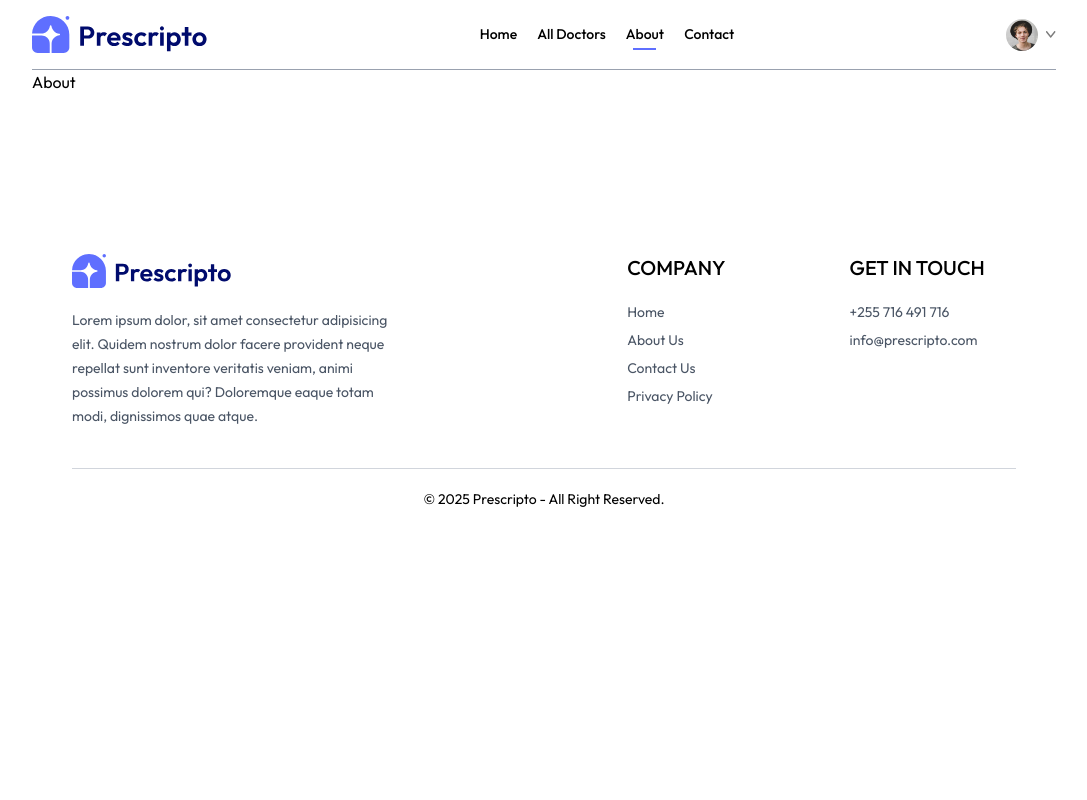
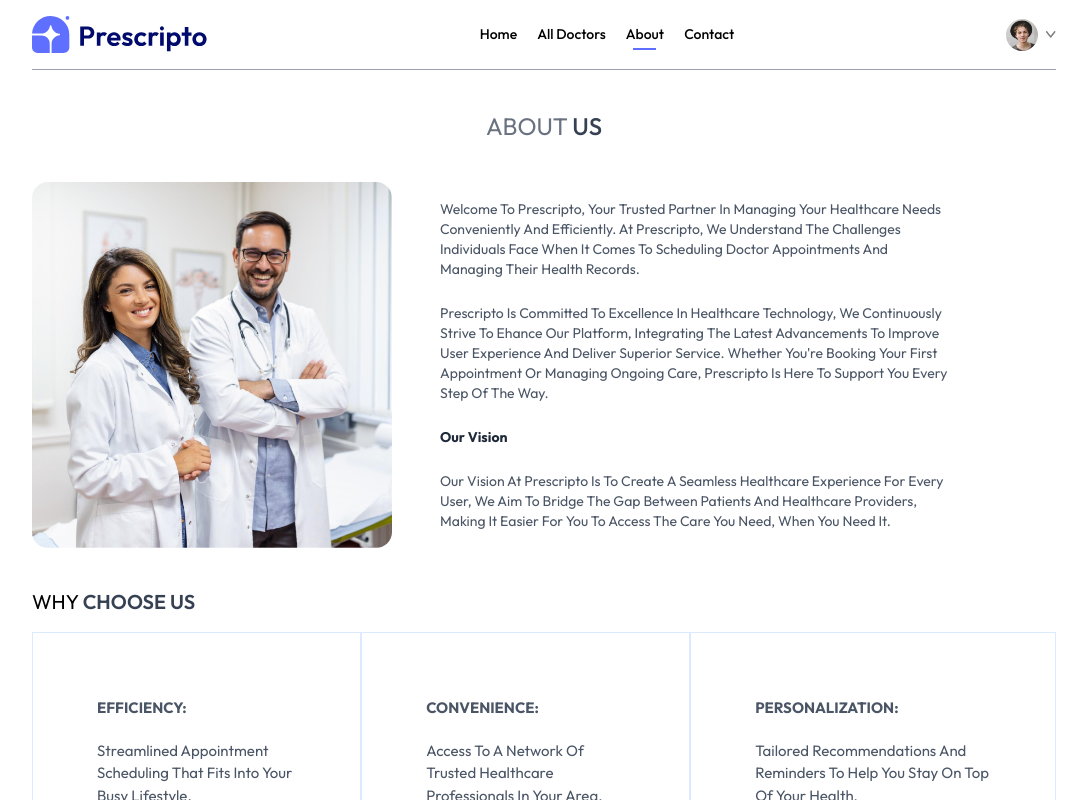
Before and after one commit to prospermbuma/prescripto, a React (Vite) app in the folder frontend/: page /about in a window 1280 px wide. Shown: the top 800 px of the page, without its empty margins (96-1183 px from the left). Built offline with nearby package versions, Linux system fonts and the light colour scheme.

Commit message:
Updated About page

```diff
--- /dev/null
+++ b/frontend/src/components/RelatedDoctors.jsx
@@ -0,0 +1,43 @@
+import React, { useContext, useEffect, useState } from 'react'
+import { AppContext } from '../context/AppContext'
+import { useNavigate } from 'react-router-dom';
+
+const RelatedDoctors = ({ docId, speciality }) => {
+
+    const navigate = useNavigate();
+
+    const { doctors } = useContext(AppContext);
+
+    const [relDocs, setRelDocs] = useState([]);
+
+    useEffect(() => {
+        if (doctors.length > 0 && speciality) {
+            const doctorData = doctors.filter((doc) => doc.speciality === speciality && doc._id !== docId);
+            setRelDocs(doctorData);
+        }
+    }, [doctors, speciality, docId])
+
+    return (
+        <div className='flex flex-col items-center gap-4 mt-0 my-16 text-gray-900 md:mx-10'>
+            <h1 className='text-3xl font-medium'>Related Doctors</h1>
+            <p className='sm:w-1/3 text-center text-sm'>Simply browse through our extensive list of trusted doctors.</p>
+            <div className='w-full grid grid-cols-auto gap-4 pt-5 gap-y-6 px-3 sm:px-0'>
+                {relDocs.slice(0, 5).map((item, index) => (
+                    <div onClick={() => { navigate(`/appointment/${item._id}`); scrollTo(0, 0); }} className='border border-blue-200 rounded-xl overflow-hidden cursor-pointer hover:translate-y-[-10px] transition-all duration-500' key={index}>
+                        <img className='bg-blue-50' src={item.image} alt="" />
+                        <div className='p-4'>
+                            <div className='flex items-center gap-2 text-sm text-center text-green-500'>
+                                <p className='w-2 h-2 bg-green-500 rounded-full'></p><p>Available</p>
+                            </div>
+                            <p className='text-gray-900 text-lg font-medium'>{item.name}</p>
+                            <p className='text-gray-600 text-sm'>{item.speciality}</p>
+                        </div>
+                    </div>
+                ))}
+            </div>
+            <button onClick={() => { navigate('/doctors'); scrollTo(0, 0); }} className='bg-blue-50 text-gray-600 px-12 py-3 rounded-full mt-10 cursor-pointer hover:bg-primary hover:text-white transition-all duration-400'>More</button>
+        </div>
+    )
+}
+
+export default RelatedDoctors
--- a/frontend/src/pages/About.jsx
+++ b/frontend/src/pages/About.jsx
@@ -1,8 +1,51 @@
 import React from 'react'
+import { assets } from '../assets/assets'
 
 const About = () => {
   return (
-    <div>About</div>
+    <div>
+
+      <div className='text-center text-2xl pt-10 text-gray-500'>
+        <p>ABOUT <span className='text-gray-700 font-medium'>US</span></p>
+      </div>
+
+      <div className='my-10 flex flex-col md:flex-row gap-12'>
+        <img className='w-full md:max-w-[360px] rounded-2xl' src={assets.about_image} alt="About Image" />
+        <div className='flex flex-col justify-center gap-6 md:w-2/4 text-sm text-gray-600'>
+          <p>
+            Welcome To Prescripto, Your Trusted Partner In Managing Your Healthcare Needs Conveniently And Efficiently.
+            At Prescripto, We Understand The Challenges Individuals Face When It Comes To Scheduling Doctor Appointments And Managing Their Health Records.
+          </p>
+          <p>
+            Prescripto Is Committed To Excellence In Healthcare Technology, We Continuously Strive To Ehance Our Platform, Integrating The Latest Advancements To Improve User Experience And Deliver Superior Service. Whether You're Booking Your First Appointment Or Managing Ongoing Care, Prescripto Is Here To Support You Every Step Of The Way.
+          </p>
+          <b className='text-gray-800'>Our Vision</b>
+          <p>
+            Our Vision At Prescripto Is To Create A Seamless Healthcare Experience For Every User, We Aim To Bridge The Gap Between Patients And Healthcare Providers, Making It Easier For You To Access The Care You Need, When You Need It.
+          </p>
+        </div>
+      </div>
+
+      <div className='text-xl my-4'>
+        <p>WHY <span className='text-gray-700 font-semibold'>CHOOSE US</span></p>
+      </div>
+
+      <div className='flex flex-col md:flex-row mb-20'>
+        <div className='border border-blue-100 px-10 md:px-16 py-8 sm:py-16 flex flex-col gap-5 text-[15px] hover:bg-primary hover:text-white transition-all duration-300 text-gray-600 cursor-pointer hover:border-primary'>
+          <b>EFFICIENCY:</b>
+          <p>Streamlined Appointment Scheduling That Fits Into Your Busy Lifestyle.</p>
+        </div>
+        <div className='border border-blue-100 px-10 md:px-16 py-8 sm:py-16 flex flex-col gap-5 text-[15px] hover:bg-primary hover:text-white transition-all duration-300 text-gray-600 cursor-pointer hover:border-primary'>
+          <b>CONVENIENCE:</b>
+          <p>Access To A Network Of Trusted Healthcare Professionals In Your Area.</p>
+        </div>
+        <div className='border border-blue-100 px-10 md:px-16 py-8 sm:py-16 flex flex-col gap-5 text-[15px] hover:bg-primary hover:text-white transition-all duration-300 text-gray-600 cursor-pointer hover:border-primary'>
+          <b>PERSONALIZATION:</b>
+          <p>Tailored Recommendations And Reminders To Help You Stay On Top Of Your Health.</p>
+        </div>
+      </div>
+
+    </div>
   )
 }
 
--- a/frontend/src/pages/Appointment.jsx
+++ b/frontend/src/pages/Appointment.jsx
@@ -4,6 +4,7 @@
 import { useParams } from 'react-router-dom'
 import { AppContext } from '../context/AppContext'
 import { assets } from '../assets/assets'
+import RelatedDoctors from '../components/RelatedDoctors'
 
 const Appointment = () => {
 
@@ -136,6 +137,9 @@
         <button className='bg-primary text-white text-sm font-bold px-14 py-3 rounded-full my-6 cursor-pointer border border-blue-100 hover:text-primary hover:bg-blue-50 transition-all duration-300'>Book an appointment</button>
       </div>
 
+      {/* ====== Listing Related Doctors ===== */}
+      <RelatedDoctors docId={docId} speciality={docInfo.speciality} />
+
     </div>
   )
 }
```
